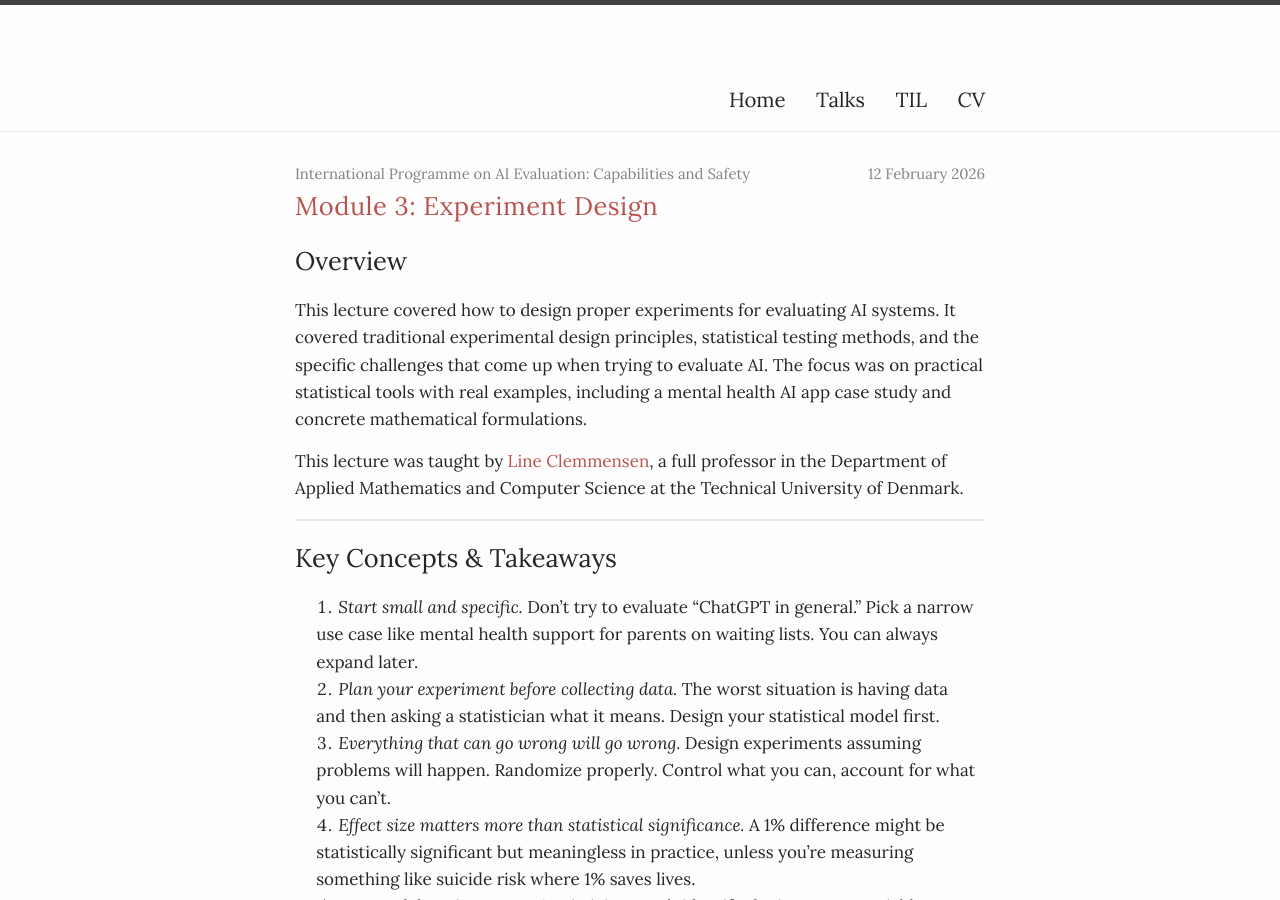
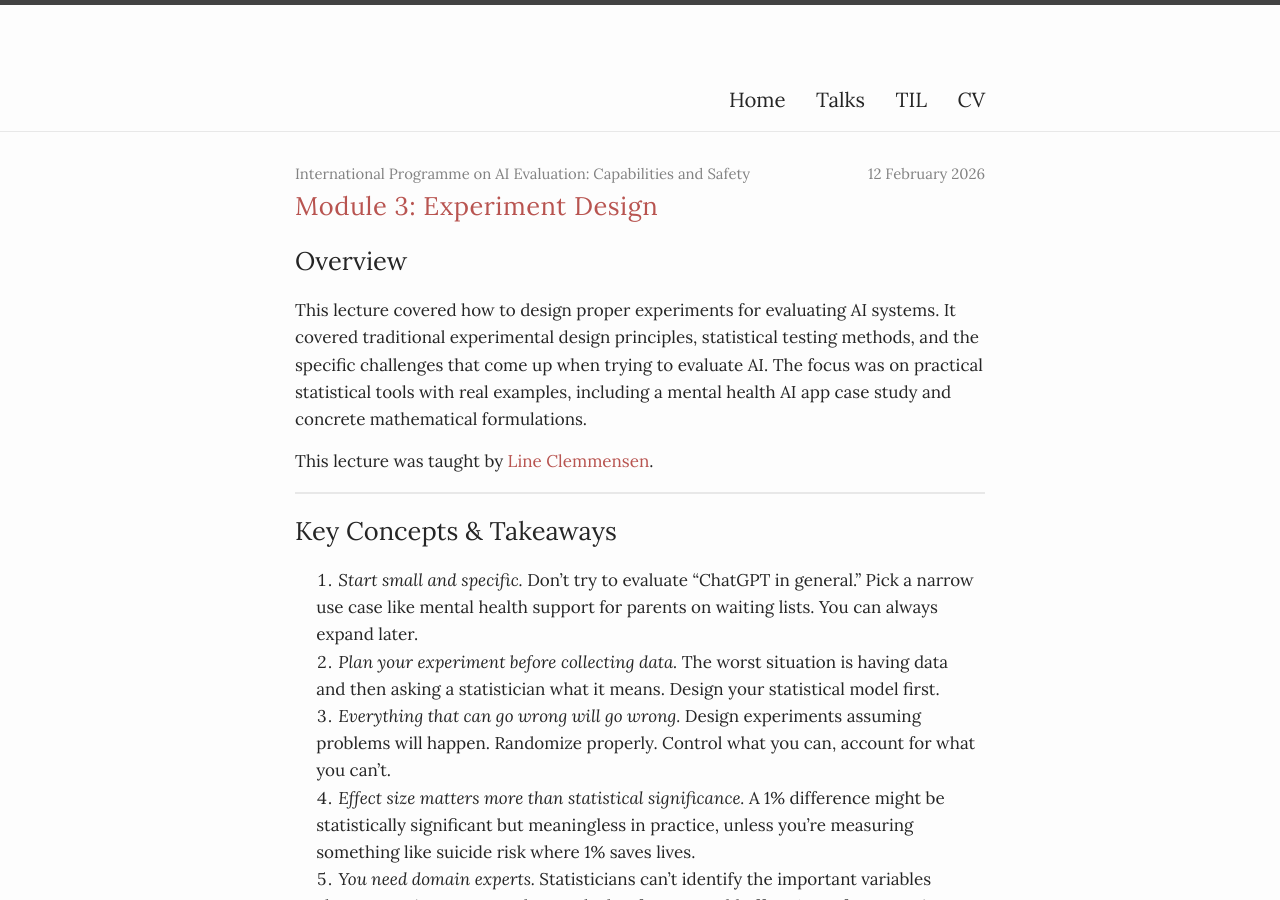
Before and after one commit to marysia/marysia.github.io, a Jekyll site: the page built from _tils/2026-02-13-module-3-line-2.md, in a window 1280 px wide and 900 px high. Built offline with Jekyll 4.4.1, drawn with Linux system fonts in a browser that asks for light colours.

Commit message:
summary module 3

```diff
--- a/_tils/2026-02-13-module-3-line-2.md
+++ b/_tils/2026-02-13-module-3-line-2.md
@@ -8,7 +8,7 @@ series: "International Programme on AI Evaluation: Capabilities and Safety"
 
 This lecture covered how to design proper experiments for evaluating AI systems. It covered traditional experimental design principles, statistical testing methods, and the specific challenges that come up when trying to evaluate AI. The focus was on practical statistical tools with real examples, including a mental health AI app case study and concrete mathematical formulations.
 
-This lecture was taught by [Line Clemmensen](https://www.imm.dtu.dk/~lkhc/), a full professor in the Department of Applied Mathematics and Computer Science at the Technical University of Denmark.
+This lecture was taught by [Line Clemmensen](https://www.imm.dtu.dk/~lkhc/).
 
 ---
 
```
Also changed, not shown: _tils/2026-02-10-module-3-line.md (+1 -2 lines), _tils/2026-02-13-calibration.md (+1 -1 lines).
